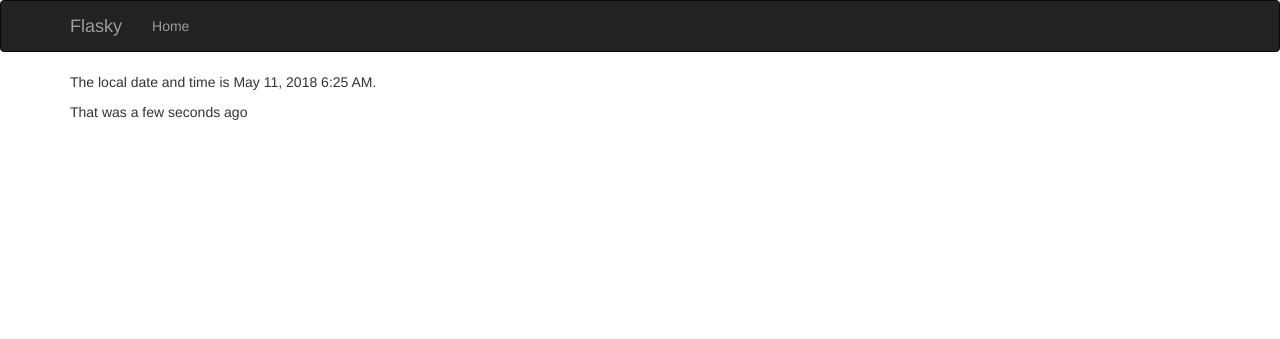
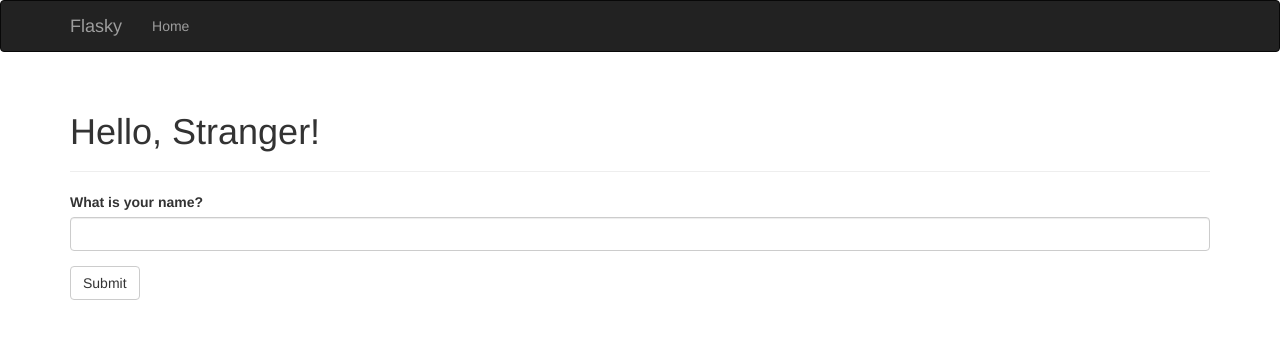
Before and after one commit to srglxxf/FlaskTest, a Flask app: page / in a window 1280 px wide. Shown: the top 339 px of the page. Run offline with Flask 2, Linux system fonts and the light colour scheme; some libraries are stand-ins or nearby versions.

Commit message:
完成第4章练习

```diff
--- a/hello.py
+++ b/hello.py
@@ -1,18 +1,30 @@
-from flask import Flask, request, render_template
+from flask import Flask, request, render_template, session, redirect, url_for, flash
 from flask_script import Manager
 from flask_bootstrap import Bootstrap
 from flask_moment import Moment
+from flask_wtf import Form
+from wtforms import StringField, SubmitField
+from wtforms.validators import DataRequired
 
 from datetime import datetime
 
 app = Flask(__name__)
+app.config['SECRET_KEY'] = 'This is token'
+
 manager = Manager(app)
 botstrap = Bootstrap(app)
 moment = Moment(app)
 
-@app.route('/')
+@app.route('/', methods=['GET', 'POST'])
 def index():
-    return render_template('index.html', current_time=datetime.utcnow())
+    form = NameForm()
+    if form.validate_on_submit():
+        old_name = session.get('name')
+        if old_name is not None and old_name != form.name.data:
+            flash('Looks like you have changed your name!')
+        session['name'] = form.name.data
+        return redirect(url_for('index'))
+    return render_template('index.html', form = form, name = session.get('name'))
 
 @app.route('/time')
 def get_time():
@@ -34,6 +46,11 @@ def page_not_found(e):
 def page_not_found(e):
     return render_template('500.html'), 500
 
+class NameForm(Form):
+    name = StringField('What is your name?', validators=[DataRequired()])
+    submit = SubmitField("Submit")
+
+
 if __name__ == '__main__':
     app.run(host='0.0.0.0', debug=True)
     #manager.run()
--- a/templates/base.html
+++ b/templates/base.html
@@ -33,6 +33,13 @@
 
 {% block content %}
 <div class="container">
+    {% for message in get_flashed_messages() %}
+    <div class="alert alert-warning">
+        <button type="button" class="close" data-dismiss="alert">&times;</button>
+        {{ message }}
+    </div>
+    {% endfor %}
+
     {% block page_content %}{% endblock %}
 </div>
 {% endblock %}
--- a/templates/index.html
+++ b/templates/index.html
@@ -1,9 +1,11 @@
 {% extends "base.html" %}
+{% import "bootstrap/wtf.html" as wtf %}
 
-{% block title %}Flasky - Index{% endblock %}
+{% block title %}Flasky{% endblock %}
 
 {% block page_content %}
-<p>The local date and time is {{moment(current_time).format('LLL')}}.</p>
-<p>That was {{moment(current_time).fromNow(refresh=True)}}</p>
-</body>
+<div class="page-header">
+    <h1>Hello, {% if name %}{{ name }}{% else %}Stranger{% endif %}!</h1>
+</div>
+    {{ wtf.quick_form(form) }}
 {% endblock %}
```
